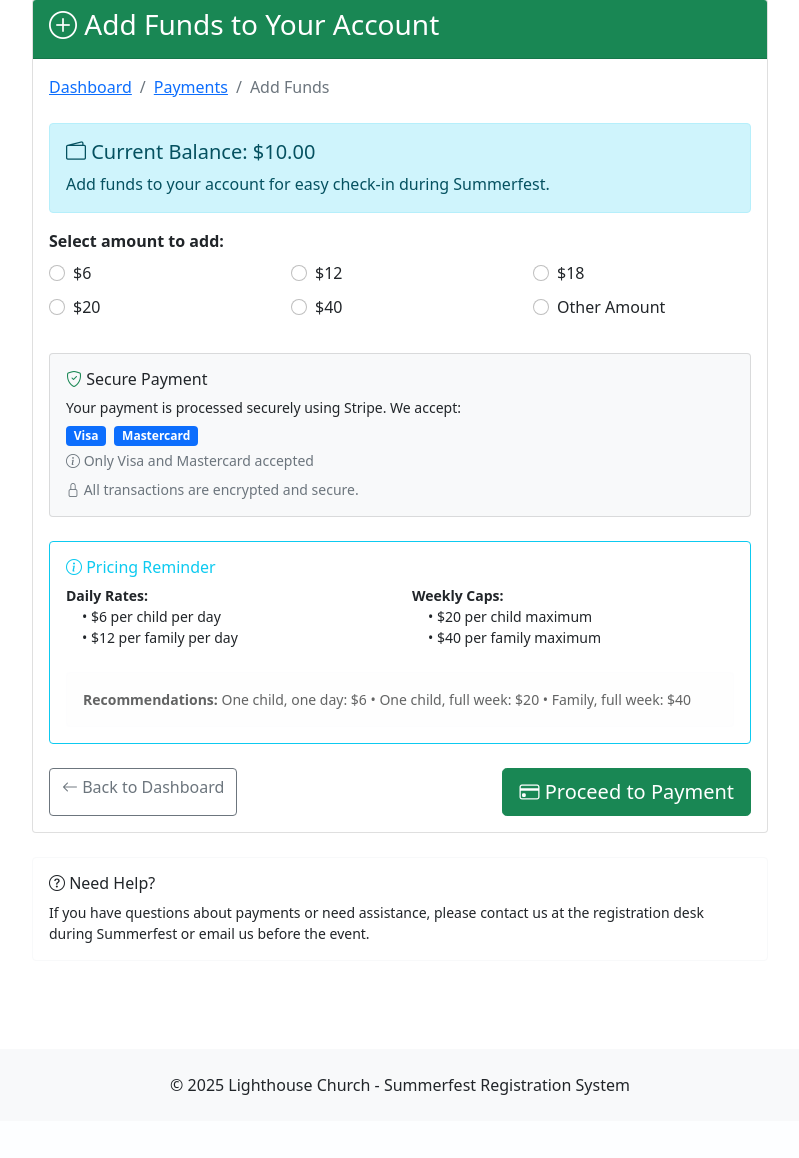
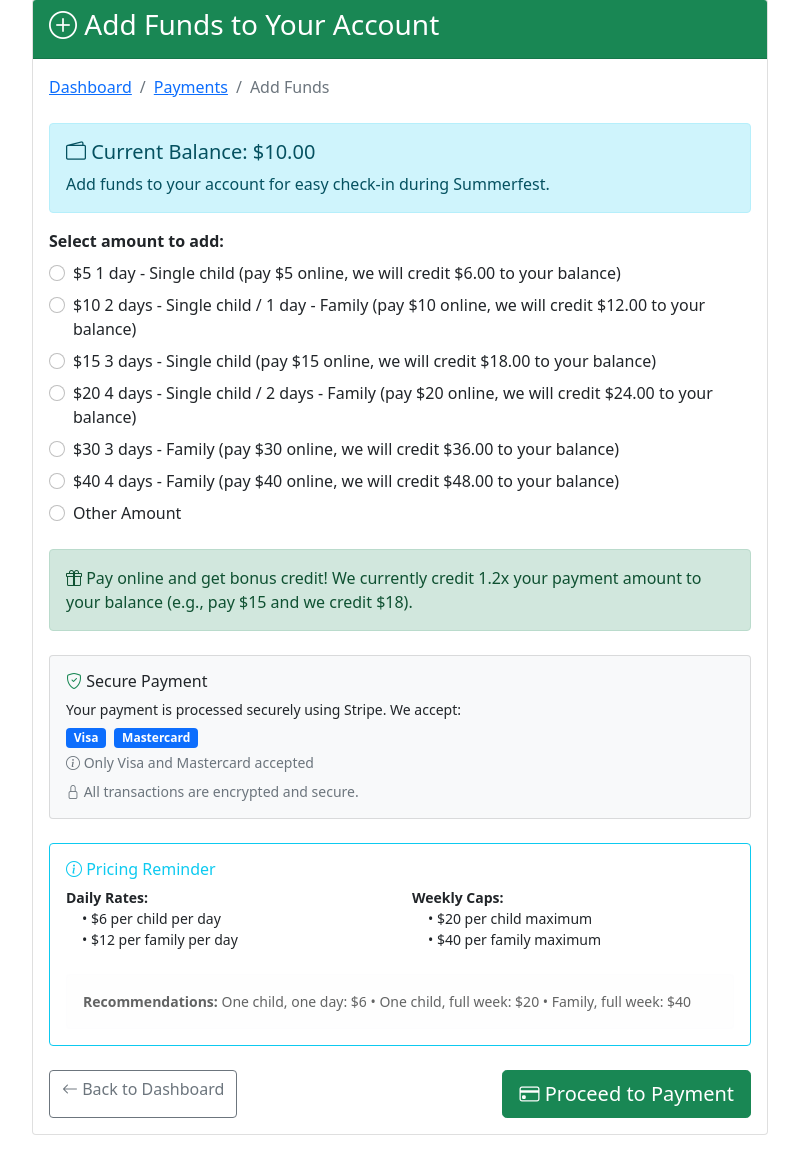
Before and after one commit to davidatkinsonphotography-max/summerfest_registration, a Django app: page /payment/add_funds/ in a window 1280 px wide. Shown: the part 81-1239 px from the top of the page, without its empty margins (240-1039 px from the left). Before the commit the page ends 1176 px from the top, so only its background shows below. Run offline with Django 5.2, Linux system fonts and the light colour scheme; a user stored in the database is signed in; tables that the repository leaves empty hold one stand-in row (values such as "Sample post"); some libraries are stand-ins or nearby versions.

Commit message:
Add 1.2x bonus options to Add Funds (single-column radio list) with clearer labels; dynamic credit calculation; explain bonus. Implement safe Stripe mode toggle via sitemap (session-based), use env keys for live/test, dynamic key selection in payment flow, and webhook verification with both secrets.

```diff
--- a/registration/forms.py
+++ b/registration/forms.py
@@ -260,20 +260,39 @@ class CheckoutForm(forms.Form):
 class AddFundsForm(forms.Form):
     """Form for parents to add funds to their account"""
 
-    AMOUNT_CHOICES = [
-        ('6.00', '$6'),
-        ('12.00', '$12'),
-        ('18.00', '$18'),
-        ('20.00', '$20'),
-        ('40.00', '$40'),
-        ('custom', 'Other Amount')
-    ]
-
-    amount_choice = forms.ChoiceField(
-        choices=AMOUNT_CHOICES,
-        widget=forms.RadioSelect(attrs={'class': 'form-check-input'}),
-        label="Select amount to add"
-    )
+    def __init__(self, *args, **kwargs):
+        from django.conf import settings
+        super().__init__(*args, **kwargs)
+        # Build dynamic choices with 1.2x credit shown
+        try:
+            multiplier = Decimal(settings.ONLINE_PAYMENT_BONUS_MULTIPLIER)
+        except Exception:
+            multiplier = Decimal('1.20')
+        def credit_label(amount: Decimal, single_days: str = '', family_days: str = '') -> str:
+            credited = (amount * multiplier).quantize(Decimal('0.01'))
+            day_text = []
+            if single_days:
+                day_text.append(f"{single_days} - Single child")
+            if family_days:
+                day_text.append(f"{family_days} - Family")
+            days_str = ''
+            if day_text:
+                days_str = f" { ' / '.join(day_text) }"
+            return f"${amount:.0f}{days_str} (pay ${amount:.0f} online, we will credit ${credited} to your balance)"
+        choices = [
+            ('5.00', credit_label(Decimal('5.00'), single_days='1 day')),
+            ('10.00', credit_label(Decimal('10.00'), single_days='2 days', family_days='1 day')),
+            ('15.00', credit_label(Decimal('15.00'), single_days='3 days')),
+            ('20.00', credit_label(Decimal('20.00'), single_days='4 days', family_days='2 days')),
+            ('30.00', credit_label(Decimal('30.00'), family_days='3 days')),
+            ('40.00', credit_label(Decimal('40.00'), family_days='4 days')),
+            ('custom', 'Other Amount')
+        ]
+        self.fields['amount_choice'] = forms.ChoiceField(
+            choices=choices,
+            widget=forms.RadioSelect(attrs={'class': 'form-check-input'}),
+            label="Select amount to add"
+        )
 
     custom_amount = forms.DecimalField(
         max_digits=10,
--- a/registration/payment_views.py
+++ b/registration/payment_views.py
@@ -17,8 +17,7 @@ from decimal import Decimal
 from .models import ParentProfile, PaymentAccount, PaymentTransaction, DailyAttendanceCharge
 from .forms import AddFundsForm, ManualPaymentForm
 
-# Configure Stripe
-stripe.api_key = settings.STRIPE_SECRET_KEY
+# Stripe API key will be set per request using stripe_utils
 
 
 def get_or_create_payment_account(parent_profile):
@@ -77,6 +76,20 @@ def add_funds(request):
         if form.is_valid():
             amount = form.get_amount()
 
+            # Determine Stripe keys/mode
+            from .stripe_utils import get_stripe_mode_from_request, get_stripe_keys
+            mode = get_stripe_mode_from_request(request)
+            keys = get_stripe_keys(mode)
+            stripe.api_key = keys['secret']
+
+            # Compute credited amount for display
+            try:
+                from decimal import Decimal
+                bonus_multiplier = Decimal(settings.ONLINE_PAYMENT_BONUS_MULTIPLIER)
+            except Exception:
+                bonus_multiplier = Decimal('1.20')
+            credited_amount = (amount * bonus_multiplier).quantize(Decimal('0.01'))
+
             # Create Stripe checkout session
             try:
                 checkout_session = stripe.checkout.Session.create(
@@ -91,7 +104,7 @@ def add_funds(request):
                             'currency': settings.PAYMENT_CURRENCY.lower(),
                             'product_data': {
                                 'name': 'Summerfest Account Credit',
-                                'description': f'Add ${amount} to your Summerfest account',
+                                'description': f'You pay ${amount}, we will credit ${credited_amount} to your Summerfest account',
                             },
                             'unit_amount': int(amount * 100),  # Stripe uses cents
                         },
@@ -103,7 +116,8 @@ def add_funds(request):
                     metadata={
                         'parent_profile_id': parent_profile.id,
                         'amount': str(amount),
-                        'payment_type': 'add_funds'
+                        'payment_type': 'add_funds',
+                        'stripe_mode': mode
                     }
                 )
                 return redirect(checkout_session.url)
@@ -112,10 +126,19 @@ def add_funds(request):
     else:
         form = AddFundsForm()
 
+    # Provide current mode/publishable key for display if needed
+    try:
+        from .stripe_utils import get_stripe_mode_from_request, get_stripe_keys
+        mode = get_stripe_mode_from_request(request)
+        keys = get_stripe_keys(mode)
+        public_key = keys['publishable']
+    except Exception:
+        public_key = settings.STRIPE_PUBLISHABLE_KEY
+
     return render(request, 'registration/add_funds.html', {
         'form': form,
         'payment_account': payment_account,
-        'stripe_public_key': settings.STRIPE_PUBLISHABLE_KEY
+        'stripe_public_key': public_key
     })
 
 
@@ -128,8 +151,24 @@ def payment_success(request):
         return redirect('payment_dashboard')
 
     try:
-        # Retrieve the session from Stripe
-        session = stripe.checkout.Session.retrieve(session_id)
+        # Retrieve session with correct Stripe key by mode stored in metadata
+        from .stripe_utils import get_stripe_keys
+        # We need a temporary key to retrieve the session. Try both keys if needed.
+        keys_candidates = [
+            get_stripe_keys('live'),
+            get_stripe_keys('test')
+        ]
+        session = None
+        for keys in keys_candidates:
+            try:
+                stripe.api_key = keys['secret']
+                session = stripe.checkout.Session.retrieve(session_id)
+                break
+            except Exception:
+                continue
+        if not session:
+            messages.error(request, 'Could not verify payment session.')
+            return redirect('payment_dashboard')
 
         if session.payment_status == 'paid':
             # Get parent profile from metadata
@@ -294,18 +333,19 @@ def payment_lookup(request):
 @csrf_exempt
 @require_POST
 def stripe_webhook(request):
-    """Handle Stripe webhooks"""
+    """Handle Stripe webhooks for both live and test modes."""
     payload = request.body
     sig_header = request.META.get('HTTP_STRIPE_SIGNATURE')
 
+    # Try verifying with live first, then test
+    event = None
     try:
-        event = stripe.Webhook.construct_event(
-            payload, sig_header, settings.STRIPE_WEBHOOK_SECRET
-        )
-    except ValueError:
-        return HttpResponse(status=400)
-    except stripe.error.SignatureVerificationError:
-        return HttpResponse(status=400)
+        event = stripe.Webhook.construct_event(payload, sig_header, settings.STRIPE_WEBHOOK_SECRET)
+    except Exception:
+        try:
+            event = stripe.Webhook.construct_event(payload, sig_header, getattr(settings, 'STRIPE_WEBHOOK_SECRET_TEST', ''))
+        except Exception:
+            return HttpResponse(status=400)
 
     # Handle the event
     if event['type'] == 'checkout.session.completed':
--- /dev/null
+++ b/registration/stripe_utils.py
@@ -0,0 +1,22 @@
+from decimal import Decimal
+from django.conf import settings
+
+def get_stripe_mode_from_request(request) -> str:
+    """Return 'test' or 'live' based on session setting; default to 'live'."""
+    mode = request.session.get('stripe_mode', 'live')
+    return 'test' if mode == 'test' else 'live'
+
+
+def get_stripe_keys(mode: str) -> dict:
+    """Return publishable, secret, webhook keys for the given mode (live/test)."""
+    if mode == 'test':
+        return {
+            'publishable': getattr(settings, 'STRIPE_PUBLISHABLE_KEY_TEST', ''),
+            'secret': getattr(settings, 'STRIPE_SECRET_KEY_TEST', ''),
+            'webhook': getattr(settings, 'STRIPE_WEBHOOK_SECRET_TEST', ''),
+        }
+    return {
+        'publishable': getattr(settings, 'STRIPE_PUBLISHABLE_KEY', ''),
+        'secret': getattr(settings, 'STRIPE_SECRET_KEY', ''),
+        'webhook': getattr(settings, 'STRIPE_WEBHOOK_SECRET', ''),
+    }
--- a/registration/urls.py
+++ b/registration/urls.py
@@ -54,6 +54,7 @@ urlpatterns = [
 
     # site map for testing functionality
     path("sitemap/", views.site_map, name="site_map"),
+    path("sitemap/stripe-mode/<str:mode>/", views.set_stripe_mode, name="set_stripe_mode"),
 
     # Label preview (linked from sitemap only)
     path('labels/preview/', views.label_preview, name='label_preview'),
--- a/templates/registration/add_funds.html
+++ b/templates/registration/add_funds.html
@@ -31,10 +31,9 @@
 
                         <div class="mb-4">
                             <label class="form-label"><strong>Select amount to add:</strong></label>
-                            <div class="row">
+                            <div>
                                 {% for value, label in form.amount_choice.field.choices %}
-                                    <div class="col-md-4 mb-2">
-                                        <div class="form-check">
+                                    <div class="form-check mb-2">
                                         <input class="form-check-input" type="radio" name="amount_choice"
                                                id="amount_{{ value }}" value="{{ value }}"
                                                {% if value == 'custom' %}onchange="toggleCustomAmount()"{% endif %}>
@@ -42,12 +41,15 @@
                                             {{ label }}
                                         </label>
                                     </div>
-                                    </div>
                                 {% endfor %}
                             </div>
                             {% if form.amount_choice.errors %}
                                 <div class="text-danger small">{{ form.amount_choice.errors }}</div>
                             {% endif %}
+                        </div>
+
+                        <div class="alert alert-success mb-4">
+                            <i class="bi bi-gift"></i> Pay online and get bonus credit! We currently credit 1.2x your payment amount to your balance (e.g., pay $15 and we credit $18).
                         </div>
 
                         <!-- Custom Amount Field -->
```
Also changed, not shown: registration/views.py (+14 -0 lines), summerfest/settings.py (+6 -5 lines), templates/registration/site_map.html (+21 -0 lines). Lines whose indentation alone changed are shown as unchanged.
